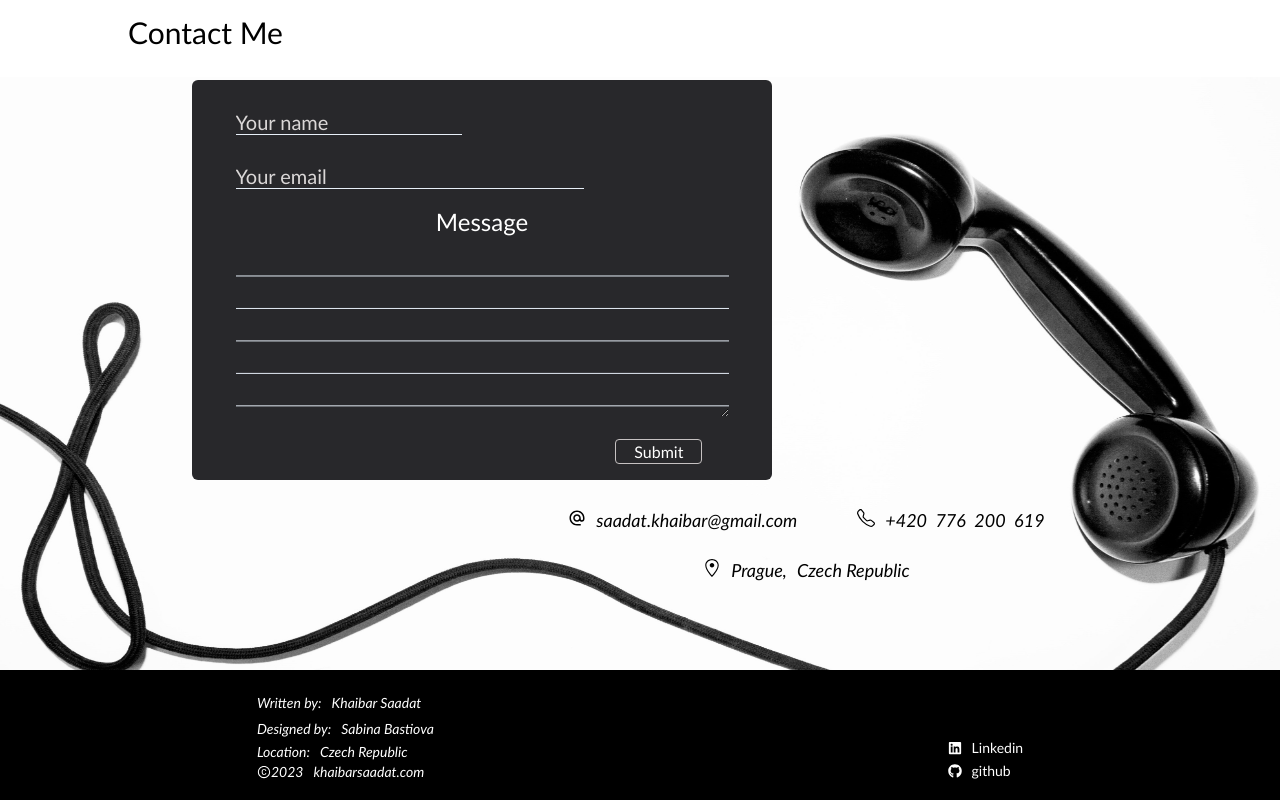
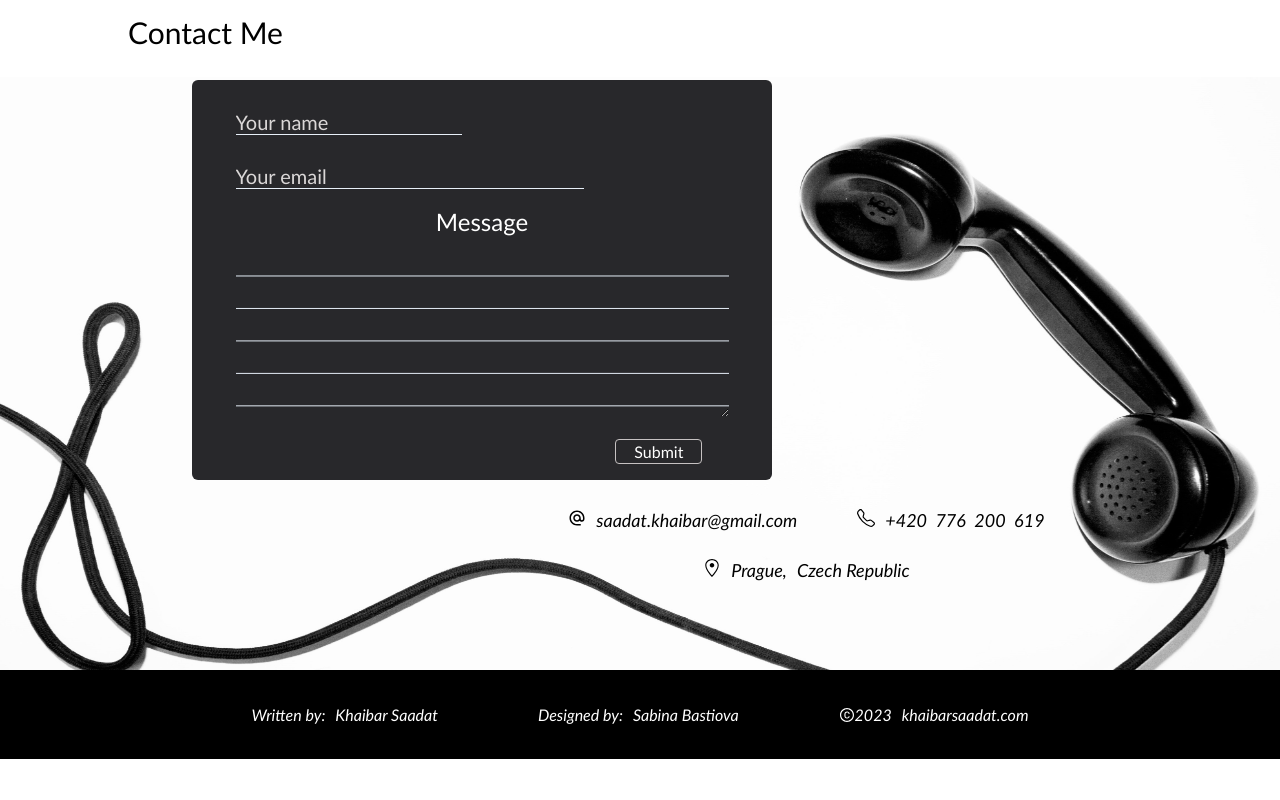
Before and after one commit to khybe/my-portfolio-1.0, a React (Create React App) app: page / in a window 1280 px wide. Shown: the part 2125-2925 px from the top of the page. After the commit the page ends 2884 px from the top, so only its background shows below. Built offline with nearby package versions, Linux system fonts and the light colour scheme; the HTML template or start-up script is replaced by a standard one.

Commit message:
Reduce footer content to only address related content + some media query styles ofTablet and Desktop screens

```diff
--- a/src/components/contact-me/ContactMe.css
+++ b/src/components/contact-me/ContactMe.css
@@ -49,6 +49,7 @@ input::-webkit-scrollbar-thumb:hover {
   min-height: 568px;
   max-height: 650px;
   padding-top: 8vh;
+  overflow: hidden;
 }
 
 #contact-me .title {
--- a/src/components/layout/Footer.css
+++ b/src/components/layout/Footer.css
@@ -2,24 +2,12 @@
 #footer {
   background-color: #000;
   color: #fff;
-  font-size: 1.4rem;
+  font-size: 1.2rem;
   width: 100vw;
   min-width: 300px;
-  height: 13rem;
-  padding: 1.8rem 0;
+  padding: 2.5rem 0;
   display: flex;
-  flex-direction: row-reverse;
   justify-content: space-around;
-}
-
-.footer-nav {
-  display: none;
-}
-
-.footer-links {
-  display: flex;
-  flex-direction: column;
-  justify-content: end;
 }
 
 #footer span {
@@ -33,7 +21,28 @@
 
 #footer a,
 #footer p {
-  margin: 0.3rem 0;
+  margin: 0.5rem 0;
   display: flex;
   align-items: center;
 }
+
+@media screen and (min-width: 600px) {
+  #footer {
+    font-size: 1.4rem;
+  }
+
+  .created-by {
+    display: flex;
+    gap: 3rem;
+  }
+}
+
+@media screen and (min-width: 1200px) {
+  #footer {
+    font-size: 1.6rem;
+  }
+
+  .created-by {
+    gap: 10rem;
+  }
+}
--- a/src/components/layout/Footer.js
+++ b/src/components/layout/Footer.js
@@ -6,39 +6,6 @@ import { AiOutlineCopyright } from "react-icons/ai";
 const Footer = () => {
   return (
     <section id="footer">
-      <nav className="footer-nav">
-        <ul>
-          <li>
-            <a href="#home">Home</a>
-          </li>
-          <li>
-            <a href="#about-me">About Me</a>
-          </li>
-          <li>
-            <a href="#my-work">My Work</a>
-          </li>
-          <li>
-            <a href="#contacts">Contacts</a>
-          </li>
-          <li>
-            <a href="#contact-me">Contact Me</a>
-          </li>
-        </ul>
-      </nav>
-      <div className="footer-links">
-        <a
-          href="https://www.linkedin.com/in/khaibar-saadat-6a3858208/"
-          target="_blank"
-          rel="noreferrer"
-        >
-          <FaLinkedin />
-          <span>Linkedin</span>
-        </a>
-        <a href="https://github.com/khybe" target="_blank" rel="noreferrer">
-          <FaGithub />
-          <span>github</span>
-        </a>
-      </div>
       <address className="created-by">
         <p>
           Written by:
@@ -53,9 +20,6 @@ const Footer = () => {
           </span>
         </p>
         <p>
-          Location: <span> Czech Republic</span>
-        </p>
-        <p>
           <AiOutlineCopyright />
           2023
           <span>khaibarsaadat.com</span>
```
